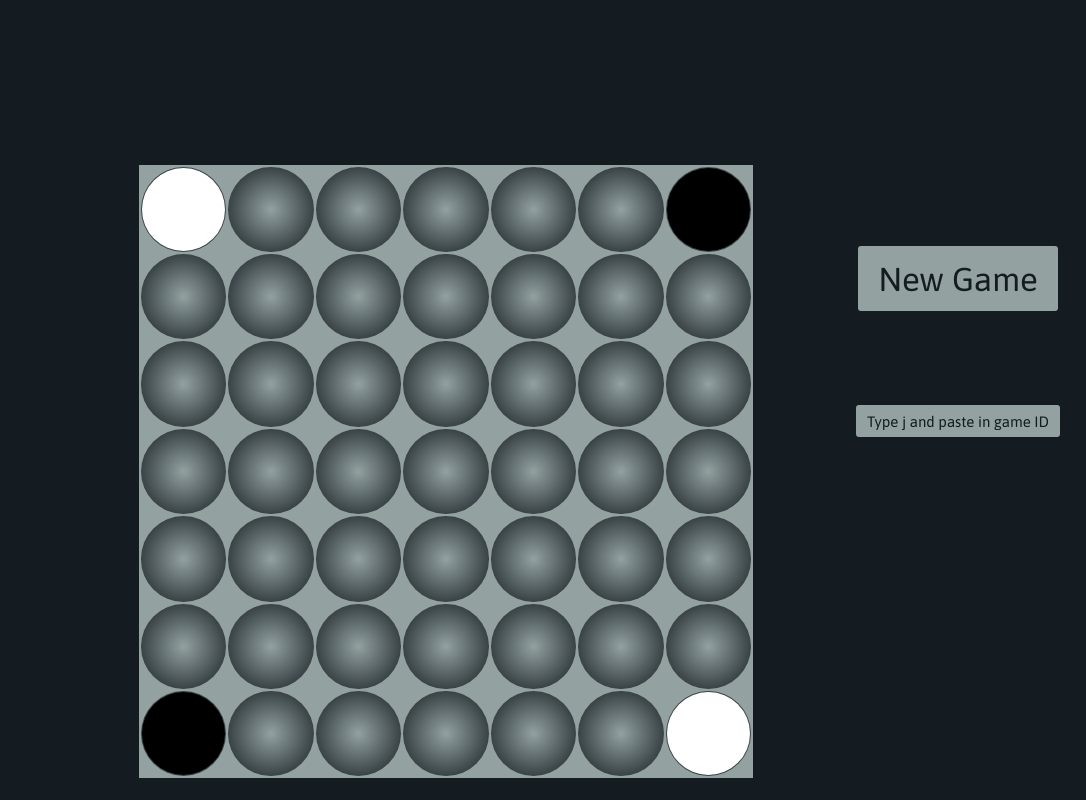
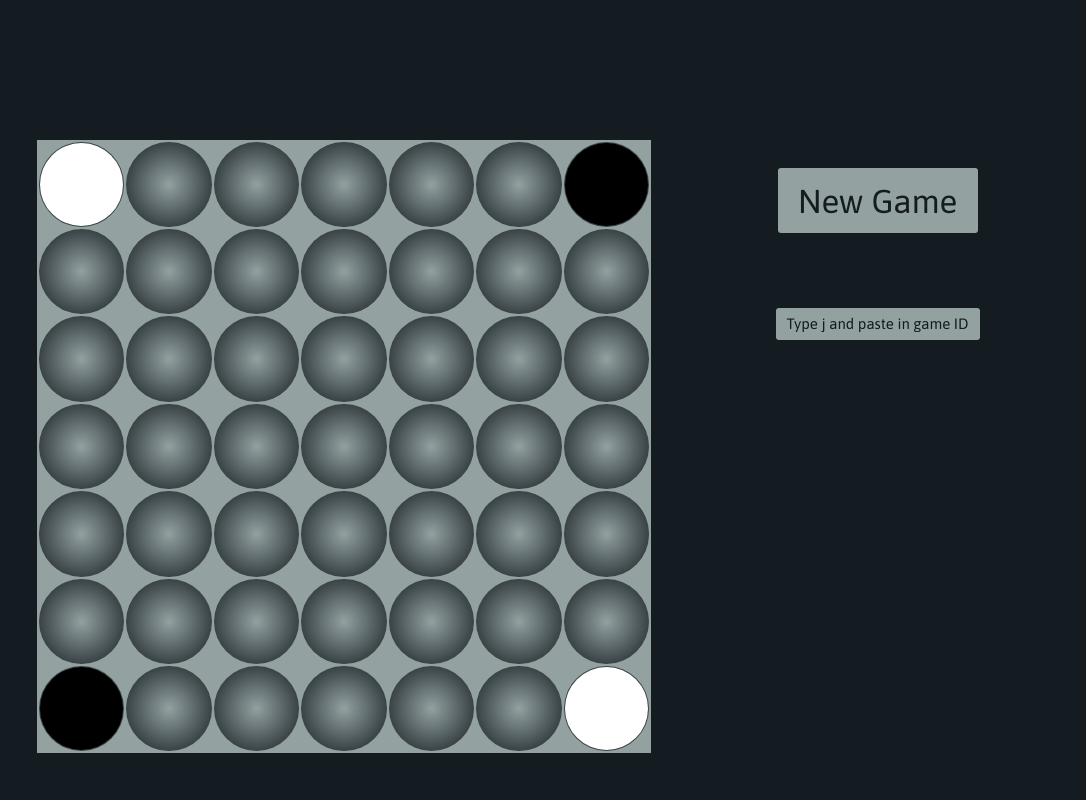
Before and after one commit to ysicg/wataxx, a website: page index.html in a window 1280 px wide. Shown: the whole page, without its empty margins (194-1280 px from the left). Drawn offline with Linux system fonts and the light colour scheme.

Commit message:
tweak css grid to prevent board distortions

```diff
--- a/index.html
+++ b/index.html
@@ -51,7 +51,6 @@
 			</table>
 
 			<div id="msgBoard">
-				<div></div>
 				<div>
 					<button id='btnCreate'> New Game </button>
 				</div>
--- a/style.css
+++ b/style.css
@@ -24,13 +24,15 @@ header {
 #main {
 	display: grid;
 	width: 100%;
-	grid-template-columns: repeat(5, 1fr);
+/*	grid-template-columns: repeat(5, 1fr);*/
+	grid-template-columns: auto 650px auto;
 }
 #msgBoard {
 	font-family:asap;
 	display: grid;
 	height:100%;
 	background-color: inherit;
+	grid-column:3;
 	grid-template-rows: repeat(5, 1fr);
 	text-align: center;
 }
@@ -45,7 +47,7 @@ header {
 	font-size: 33px;
 	font-family:asap;
 	color:#141c21;
-	grid-row: 2; /* idk why this doesn't work, had to fill row 1 with empty <div> */
+	grid-row: 1; /* idk why this doesn't work, had to fill row 1 with empty <div> */
 }
 #txtGameID {
 	background-color: #93a1a1;
@@ -62,10 +64,9 @@ header {
 }
 table {
 	display: flex;
-	margin-top:100px;
 	position:relative;
 	background-color: #93a1a1;
-	grid-column:2/5;
+	grid-column:2;
 }
 td {
 	background: radial-gradient(#93a1a1, #141c21);
```
